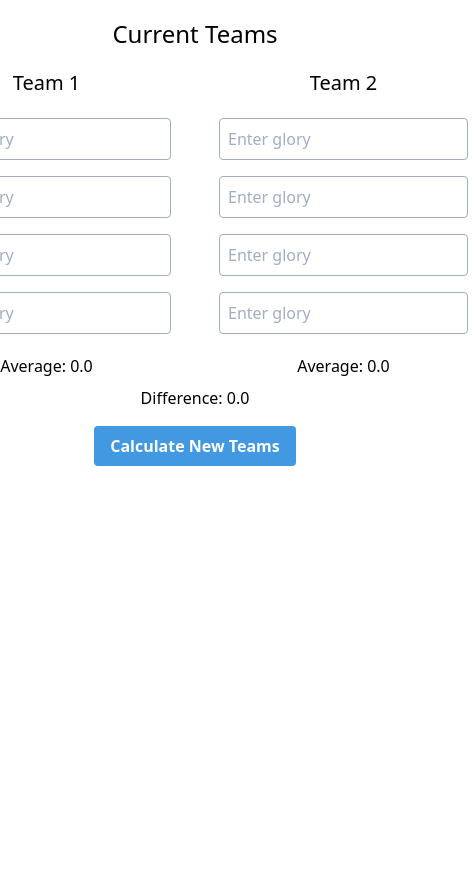
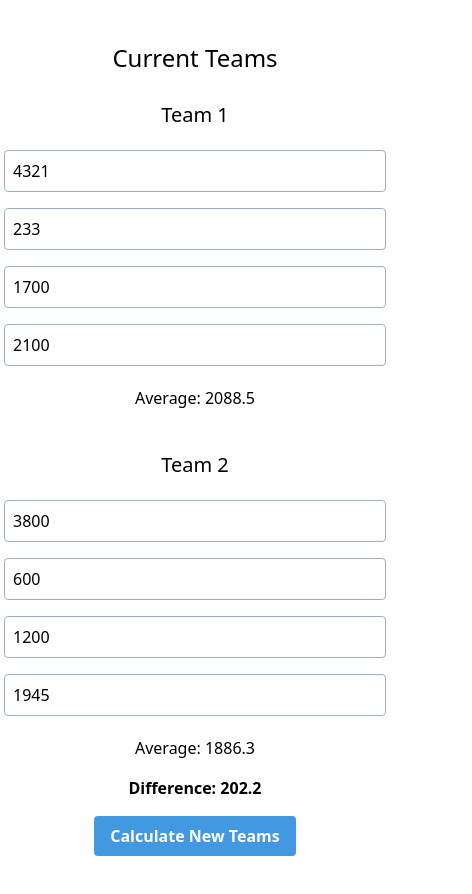
Before and after one commit to codybarr/Destiny-2-Glory-Cheese-Calculator, a Vue app: page / in a window 390 px wide. Shown: the whole page, 472 px wide, since content can reach past the window. Before the commit the page ends 844 px from the top, so only its background shows below. Built offline with nearby package versions, Linux system fonts and the light colour scheme.

Commit message:
Made it responsive.

```diff
--- a/src/components/CurrentTeams.vue
+++ b/src/components/CurrentTeams.vue
@@ -1,28 +1,30 @@
 <template>
 	<div>
-		<article class="flex items-center justify-center flex-col w-3/4 mx-auto my-0 text-center">
-			<h1 class="mt-4">Current Teams</h1>
-			<section class="flex">
-				<section class="flex flex-col w-25 mr-10">
+		<article class="w-full max-w-3xl text-center m-10 mx-auto">
+			<h1>Current Teams</h1>
+			<section class="flex flex-wrap">
+				<section class="flex flex-col m-2 w-full md:w-1/2 mx-auto">
 					<h2 class="m-4">Team 1</h2>
-					<input v-model.number="glory1" type="text" class="input" placeholder="Enter glory" />
-					<input v-model.number="glory2" type="text" class="input" placeholder="Enter glory" />
-					<input v-model.number="glory3" type="text" class="input" placeholder="Enter glory" />
-					<input v-model.number="glory4" type="text" class="input" placeholder="Enter glory" />
+					<input v-model.number="glory1" type="number" class="input" placeholder="Enter glory" />
+					<input v-model.number="glory2" type="number" class="input" placeholder="Enter glory" />
+					<input v-model.number="glory3" type="number" class="input" placeholder="Enter glory" />
+					<input v-model.number="glory4" type="number" class="input" placeholder="Enter glory" />
 					<p class="m-2">Average: {{ team1average || 0 }}</p>
 				</section>
-				<section class="flex flex-col w-25">
+				<section class="flex flex-col m-2 w-full md:w-1/2 mx-auto">
 					<h2 class="m-4">Team 2</h2>
-					<input v-model.number="glory5" type="text" class="input" placeholder="Enter glory" />
-					<input v-model.number="glory6" type="text" class="input" placeholder="Enter glory" />
-					<input v-model.number="glory7" type="text" class="input" placeholder="Enter glory" />
-					<input v-model.number="glory8" type="text" class="input" placeholder="Enter glory" />
+					<input v-model.number="glory5" type="number" class="input" placeholder="Enter glory" />
+					<input v-model.number="glory6" type="number" class="input" placeholder="Enter glory" />
+					<input v-model.number="glory7" type="number" class="input" placeholder="Enter glory" />
+					<input v-model.number="glory8" type="number" class="input" placeholder="Enter glory" />
 					<p class="m-2">Average: {{ team2average || 0 }}</p>
 				</section>
 			</section>
-			<p v-if="difference">Difference: {{ difference }}</p>
+			<p v-if="difference">
+				<strong>Difference: {{ difference }}</strong>
+			</p>
 			<button @click="calculateTeams" class="button mt-4">Calculate New Teams</button>
-			<div v-if="newTeams && newTeams.length" class="flex flex-row">
+			<div v-if="newTeams && newTeams.length" class="flex flex-wrap justify-center">
 				<div
 					v-for="(team, index) of newTeams"
 					:key="index"
@@ -57,22 +59,22 @@ export default {
 	data() {
 		return {
 			// for testing
-			// glory1: 4321,
-			// glory2: 233,
-			// glory3: 1700,
-			// glory4: 2100,
-			// glory5: 3800,
-			// glory6: 600,
-			// glory7: 1200,
-			// glory8: 1945,
-			glory1: '',
-			glory2: '',
-			glory3: '',
-			glory4: '',
-			glory5: '',
-			glory6: '',
-			glory7: '',
-			glory8: '',
+			glory1: 4321,
+			glory2: 233,
+			glory3: 1700,
+			glory4: 2100,
+			glory5: 3800,
+			glory6: 600,
+			glory7: 1200,
+			glory8: 1945,
+			// glory1: 0,
+			// glory2: 0,
+			// glory3: 0,
+			// glory4: 0,
+			// glory5: 0,
+			// glory6: 0,
+			// glory7: 0,
+			// glory8: 0,
 			newTeams: []
 		}
 	},
```
